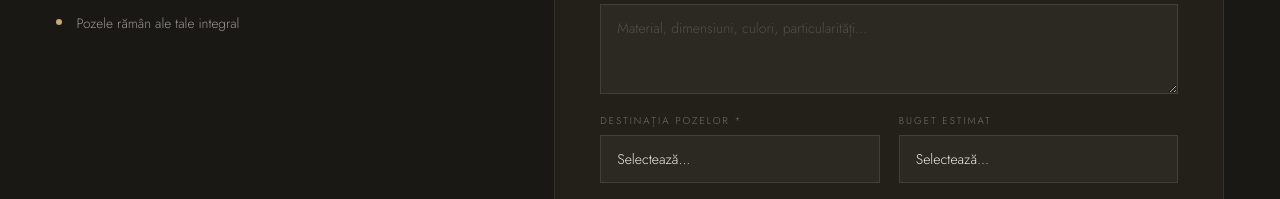
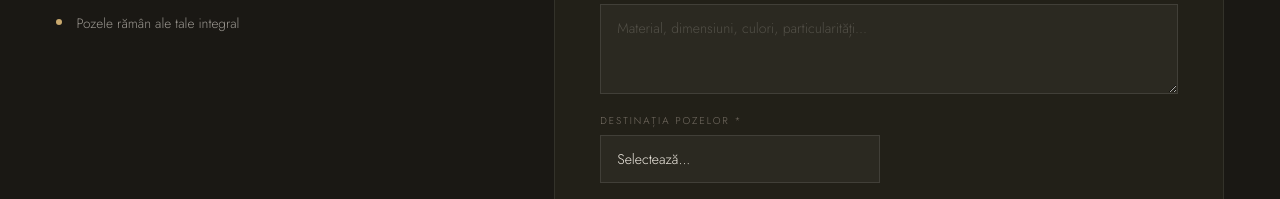
Before and after one commit to dumitruh/artviddigi.github.io, a plain HTML site: page index.html in a window 1280 px wide. Shown: the part 2226-2425 px from the top of the page. Drawn offline with nearby package versions, Linux system fonts and the light colour scheme; a web font is replaced by a local one.

Commit message:
sters buget estimat index.html

```diff
--- a/index.html
+++ b/index.html
@@ -296,18 +296,6 @@ footer{background:var(--bg2);border-top:1px solid var(--line);padding:4rem 3.5re
               <option>Multiple canale</option>
             </select>
           </div>
-          <div class="field">
-            <label>Buget estimat</label>
-            <select id="f-budget">
-              <option value="">Selectează...</option>
-              <option>Sub 300 RON</option>
-              <option>300 – 700 RON</option>
-              <option>700 – 1500 RON</option>
-              <option>1500 – 3000 RON</option>
-              <option>Peste 3000 RON</option>
-              <option>Flexibil</option>
-            </select>
-          </div>
         </div>
 
         <div class="form-spacer"></div>
```
